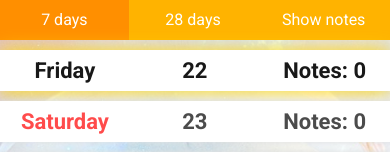
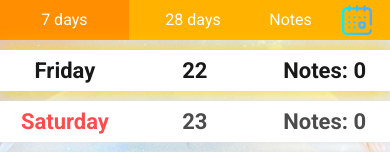
Before and after one commit to vmakal1989/gp, a React (Create React App) app: page / in a window 390 px wide. Shown: the top 160 px of the page. Built offline with nearby package versions, Linux system fonts and the light colour scheme.

Commit message:
Choose a day

```diff
--- /dev/null
+++ b/src/components/ChooseDay/ChooseDate.module.css
@@ -0,0 +1,16 @@
+.date_icon {
+    width: 100%;
+    height: 100%;
+    cursor: pointer;
+    padding: 5px 0;
+}
+.date_icon img {
+    width: 30px;
+    height: 30px;
+}
+.date_icon img:hover {
+    transform: scale(.96);
+}
+.date_field {
+    display: none;
+}
--- /dev/null
+++ b/src/components/ChooseDay/ChooseDay.tsx
@@ -0,0 +1,54 @@
+import React, {useState} from 'react'
+import moment from "moment"
+import MomentUtils from "@date-io/moment"
+import {KeyboardDatePicker, MuiPickersUtilsProvider} from "@material-ui/pickers"
+import {createMuiTheme, ThemeProvider} from "@material-ui/core"
+import {amber} from "@material-ui/core/colors"
+import style from './ChooseDate.module.css'
+import calendar from '../../images/calendar.svg'
+import { useHistory } from "react-router-dom";
+
+type PropsType = {
+	toggleCurrentPeriod: (type: string) => void
+}
+
+const ChooseDay: React.FC<PropsType> = ({toggleCurrentPeriod}) => {
+	const [day, setDay] = useState<moment.Moment | null>(moment())
+	const [open, setOpen] = useState<boolean>(false)
+	const history = useHistory();
+
+	const openDate = (e: moment.Moment | null): void => {
+		e && history.push(`/notepad/${e.format('DD.MM.YYYY')}`)
+		setOpen(false)
+		toggleCurrentPeriod('choose date')
+	}
+
+	const defaultMaterialTheme: object = createMuiTheme({
+		palette: {
+			primary: amber,
+		}
+	})
+
+	return (
+		<div>
+			<div className={style.date_icon} onClick={() => setOpen(true)}>
+				<img src={calendar} alt="Calendar" title="Choose date"/>
+			</div>
+			<div className={style.date_field}>
+				<ThemeProvider theme={defaultMaterialTheme}>
+					<MuiPickersUtilsProvider utils={MomentUtils}>
+						<KeyboardDatePicker
+							value={day}
+							onChange={setDay}
+							open={open}
+							onClose={() => setOpen(false)}
+							onAccept={(e) => openDate(e)}
+						/>
+					</MuiPickersUtilsProvider>
+				</ThemeProvider>
+				</div>
+		</div>
+	)
+}
+
+export default ChooseDay
--- a/src/components/Navbar/Navbar.module.css
+++ b/src/components/Navbar/Navbar.module.css
@@ -2,6 +2,7 @@
     width: 100%;
     height: 40px;
     background-color: #ffb300;
+    position: relative;
 }
 .items {
     width: 100%;
@@ -11,8 +12,9 @@
     list-style: none;
     display: flex;
 }
-.items a {
+.link {
     text-decoration: none;
+    color: #ffffff;
 }
 .item {
     width: 120px;
@@ -25,25 +27,28 @@
     transition: background-color .3s;
     cursor: pointer;
 }
-.item:hover {
+.item:hover,
+.item_focus {
     background-color: #ff8f00;
 }
-
 .item_current {
     background-color: #ff6f00;
 }
-.item_focus {
-    background-color: #ff8f00;
+.item_choose_day {
+    width: 50px;
+    height: 40px;
+}
+.menu_btn {
+    display: none;
 }
 @media(max-width: 510px) {
-    .items a {
-        min-width: 33%
-    }
-    .items a:nth-child(3) {
-        width: 34%
-    }
     .item {
-        width: 100%;
+        width: 33%;
         font-size: 16px;
     }
+    .item_choose_day,
+    .item_select_dates {
+        width: 17%;
+        text-align: center;
+    }
 }
--- a/src/components/Navbar/Navbar.tsx
+++ b/src/components/Navbar/Navbar.tsx
@@ -1,7 +1,8 @@
-import React, {FunctionComponent} from 'react'
+import React, {FunctionComponent, useState} from 'react'
 import style from './Navbar.module.css'
 import classNames from "classnames";
 import { Link } from 'react-router-dom';
+import ChooseDay from '../ChooseDay/ChooseDay';
 
 interface navbarProps {
 	currentPeriod: string
@@ -14,16 +15,21 @@ export const Navbar: FunctionComponent<navbarProps> = ({currentPeriod, toggleCur
 	return (
 		<nav className={style.container}>
 			<ul className={style.items}>
-				<Link to="/" >
-					<li className={classNames([style.item, currentPeriod === 'week' ? style.item_current : ''])} onClick={() => toggleCurrentPeriod('week')}>7 days</li>
-				</Link>
-				<Link to="/" >
-					<li className={classNames([style.item, currentPeriod === 'month' ? style.item_current : ''])} onClick={ () => toggleCurrentPeriod('month')}>28 days</li>
-				</Link>
-					<li className={classNames([style.item, currentPeriod === 'show notes' ? style.item_current : '',showSelectedDates ? style.item_focus : ''])}
-						onClick={() => setShowSelectedDates(!showSelectedDates)}>
-						Show notes
-					</li>
+				<li className={classNames([style.item, currentPeriod === 'week' ? style.item_current : ''])}
+					onClick={() => toggleCurrentPeriod('week')}>
+					<Link className={style.link} to="/" >7 days</Link>
+				</li>
+				<li className={classNames([style.item, currentPeriod === 'month' ? style.item_current : ''])}
+					onClick={ () => toggleCurrentPeriod('month')}>
+					<Link className={style.link} to="/" >28 days</Link>
+				</li>
+				<li className={classNames([style.item, style.item_select_dates, currentPeriod === 'show notes' ? style.item_current : '',showSelectedDates ? style.item_focus : ''])}
+					onClick={() => setShowSelectedDates(!showSelectedDates)}>
+					Notes
+				</li>
+				<li className={classNames([style.item, style.item_choose_day, currentPeriod === 'choose date' ? style.item_current : ''])}>
+					<ChooseDay toggleCurrentPeriod={toggleCurrentPeriod}/>
+				</li>
 			</ul>
 		</nav>
 	)
--- a/src/components/Notepad/Notepad.tsx
+++ b/src/components/Notepad/Notepad.tsx
@@ -25,7 +25,7 @@ export const Notepad: React.FC<PropsType> = ({date, datesData,toggleCurrentPerio
     return (
         <div className={style.container}>
             <div className={style.notepad}>
-                <Link to='/' className={style.log_out} onClick={() => toggleCurrentPeriod('month')}> </Link>
+                <Link to='/' className={style.log_out} onClick={() => toggleCurrentPeriod('week')}> </Link>
                 {date.length === 1 ? <div className={style.title}>{date}</div> :
                     datesData.data.length === 0 ? <div className={style.notepad__message}>There aren't notes in the specified range</div> : ''}
                 {renderNotepadRow()}
--- a/src/components/Notepad/NotepadRow/NotepadRow.tsx
+++ b/src/components/Notepad/NotepadRow/NotepadRow.tsx
@@ -14,7 +14,7 @@ type propsType = {
 export const NotepadRow: React.FC<propsType> = ({hour, addNote, title, value,changeField}) => {
     return (
         <div>
-            { title ? <div className={style.title__notepad_row}>{title}</div> : null}
+            { title && <div className={style.title__notepad_row}>{title}</div>}
             <div className={style.notepad_row}>
                 <span className={style.time}>{hour}</span><TextareaAutosize value={value}
                                                                             className={style.field}
--- a/src/components/Periods/Day/Day.module.css
+++ b/src/components/Periods/Day/Day.module.css
@@ -1,5 +1,5 @@
-a {
-    color: #000 !important;
+.link {
+    color: #000;
     text-decoration: none;
 }
 .green {
--- a/src/components/Periods/Day/Day.tsx
+++ b/src/components/Periods/Day/Day.tsx
@@ -16,7 +16,7 @@ type DayPropsType = OwnPropsType & MapStateProsType
 
 const Day: FunctionComponent<DayPropsType> = ({day, notes}) => {
     return (
-        <Link to={'/notepad/'+ day.date} >
+        <Link className={style.link} to={'notepad/'+ day.date} >
             <div className={classNames([style.item, day.current ? style.current : ''])}>
                 <div className={classNames([style.nameOfDay, day.isHoliday ? style.isHoliday : ''])}>{day.name}</div>
                 <div className={classNames([style.number])}>{day.number}</div>
--- a/src/components/SelectDates/SelectDates.tsx
+++ b/src/components/SelectDates/SelectDates.tsx
@@ -27,7 +27,7 @@ export const SelectDates: FunctionComponent<propsType> = ({setShowSelectedDates,
 		}
 	})
 
-	const handleSubmit = () => {
+	const handleSubmit = (): void => {
 		if(isValidDates) {
 			setShowSelectedDates(false)
 			toggleCurrentPeriod('show notes')
--- a/src/redux/notes-reducer.ts
+++ b/src/redux/notes-reducer.ts
@@ -1,13 +1,6 @@
 import { noteType } from "../types/types"
 
 const ADD_NOTE: string = 'ADD_NOTE'
-
-type actionType = {
-    type: string
-    date: string
-    hour: string
-    value: string
-}
 
 const initialState: noteType[] = [
         {
@@ -72,7 +65,7 @@ const initialState: noteType[] = [
         },
 ]
 
-export const notesReducer = (state=initialState, action: actionType): noteType[] => {
+export const notesReducer = (state=initialState, action: ActionTypes): noteType[] => {
     switch (action.type) {
         case ADD_NOTE:
             const newNote: noteType = {
@@ -97,4 +90,12 @@ export const notesReducer = (state=initialState, action: actionType): noteType[]
     }
 }
 
-export const addNewNote = (date: string, hour: string, value: string): actionType => ({type: ADD_NOTE, date, hour, value })
+type ActionTypes = AddNewNoteType
+
+type AddNewNoteType = {
+    type: typeof ADD_NOTE
+    date: string
+    hour: string
+    value: string
+}
+export const addNewNote = (date: string, hour: string, value: string): AddNewNoteType => ({type: ADD_NOTE, date, hour, value })
```
Also changed, not shown: src/images/calendar.svg (added), 1 other file (tests, documents, lock files or other folders).
